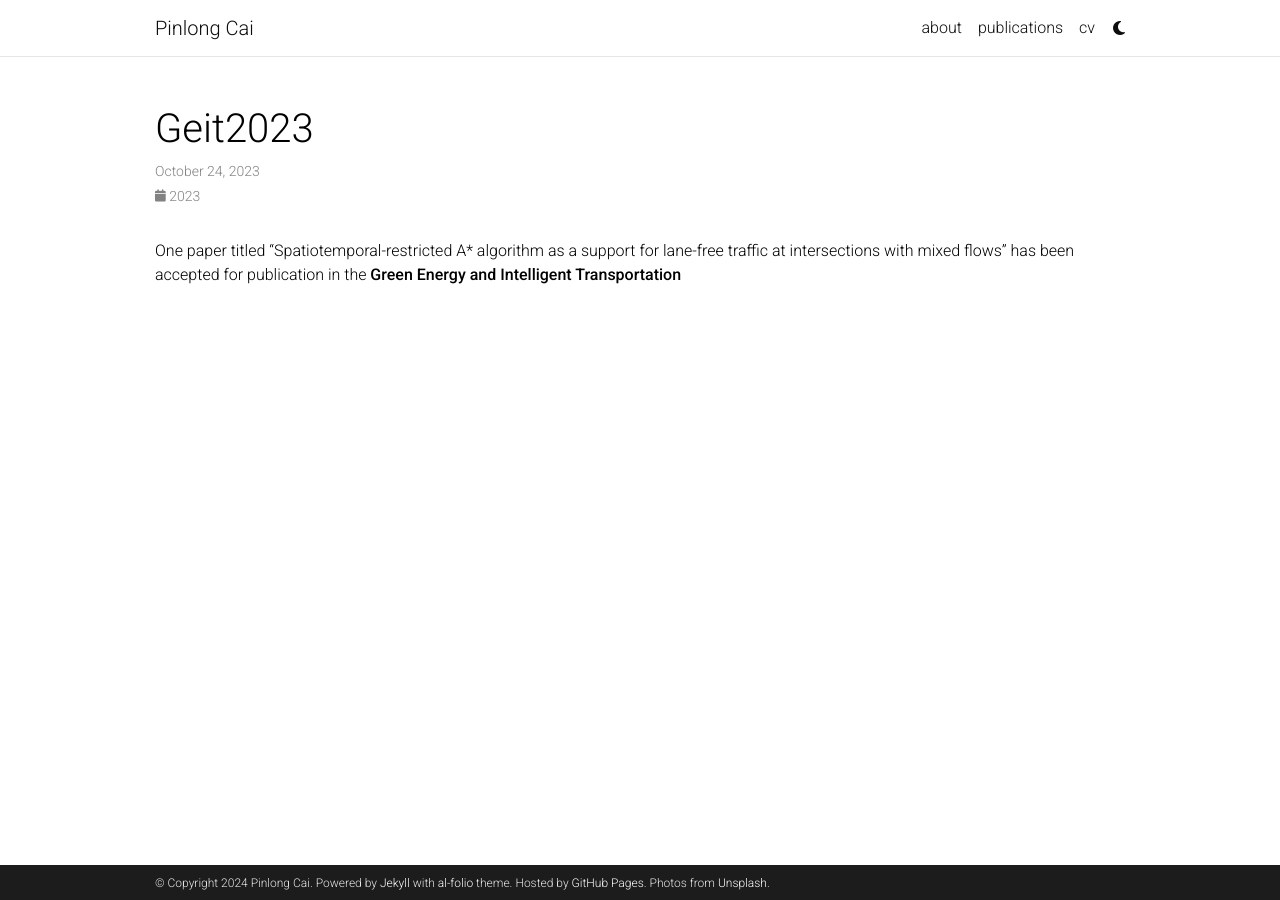
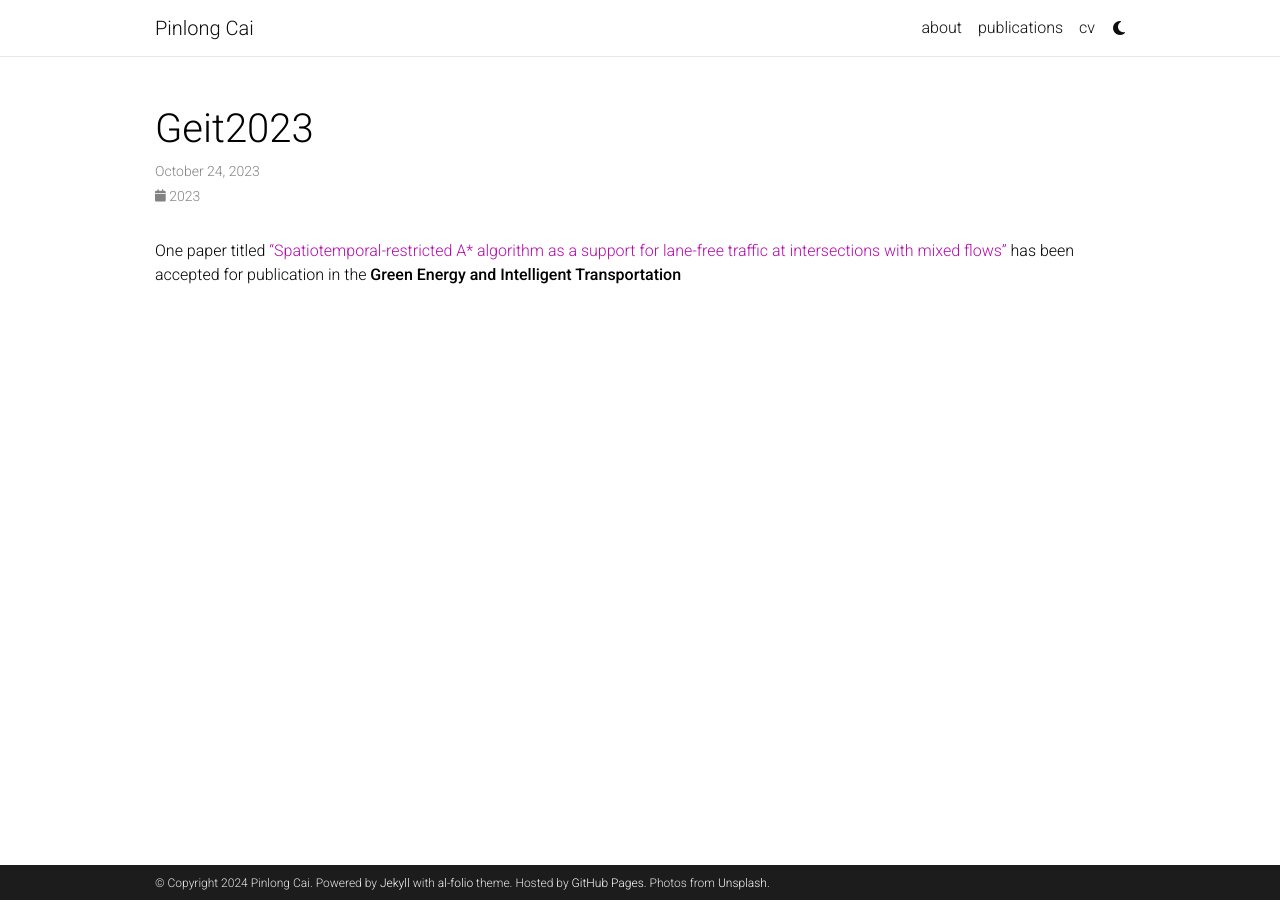
Before and after one commit to pinlong-cai/pinlong-cai.github.io, a Jekyll site: the page built from _news/GEIT2023.md, in a window 1280 px wide. Built offline with Jekyll 4.4.1, drawn with Linux system fonts in a browser that asks for light colours; full-size pictures stand in for the smaller copies a plugin makes; comment, search, counter and statistics services are not loaded; a style sheet for code colours, icons or effects is not loaded; part of the change alters nothing that is shown.

```diff
--- a/_news/GEIT2023.md
+++ b/_news/GEIT2023.md
@@ -6,4 +6,4 @@ inline: true
 related_posts: false
 ---
 
-One paper titled "Spatiotemporal-restricted A* algorithm as a support for lane-free traffic at intersections with mixed flows" has been accepted for publication in the **Green Energy and Intelligent Transportation**
+One paper titled ["Spatiotemporal-restricted A* algorithm as a support for lane-free traffic at intersections with mixed flows"](https://www.sciencedirect.com/science/article/pii/S2773153724000112) has been accepted for publication in the **Green Energy and Intelligent Transportation**
```
